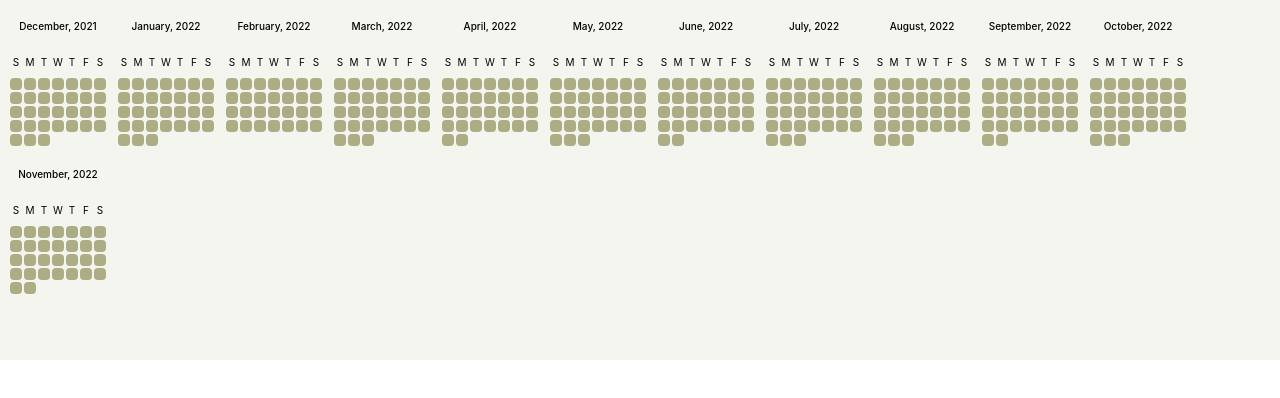
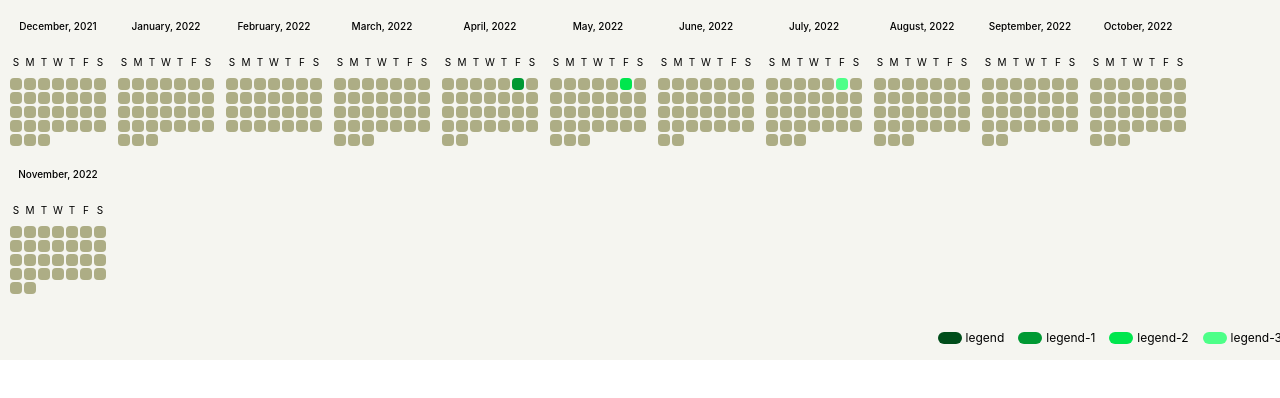
Before and after one commit to pankajkoirala/chakra-calender, a React (Create React App) app: page / in a window 1280 px wide. Shown: the top 398 px of the page. Built offline with nearby package versions, Linux system fonts and the light colour scheme.

Commit message:
fix: type error

```diff
--- a/src/App.tsx
+++ b/src/App.tsx
@@ -1,12 +1,13 @@
 
+import React from 'react';
 import './App.css';
-import Chakra_calender from './Chakra_calender';
+import Chakra_calender from './../src/Chakra_calender/index';
 
 function App() {
   return (
     <div className="App">
 {    // eslint-disable-next-line react/jsx-pascal-case
-}    <Chakra_calender values={{}} colors={['#adad85', '#004d1a', '#009933', '#00e64d', '#4dff88']} cellSpecing={2} />
+}    <Chakra_calender values={{'2022-4-6':2,'2022-5-6':3,'2022-7-6':4}} colors={['#adad85', '#004d1a', '#009933', '#00e64d', '#4dff88']} cellSpecing={2}  legend={['legend','legend-1','legend-2','legend-3']}/>
     </div>
   );
 }
--- a/src/Chakra_calender/index.tsx
+++ b/src/Chakra_calender/Chakra-calender.tsx
@@ -1,8 +1,9 @@
 import { Box, Flex, SimpleGrid, Text } from '@chakra-ui/react'
 import { Tooltip } from '@chakra-ui/react'
+import React from 'react'
 
 interface Iprops {
-  values: { [key: string]: string }
+  values: { [key: string]: number }
   colors: string[]
   cellHeight?: string
   cellWidth?: string
@@ -22,7 +23,7 @@ interface Iprops {
   legendLabelBorderRadius?: string
   legendLabelFontSize?: string
 }
-const Chakra_calender = ({
+const ChakraCalender = ({
   values,
   colors = ['#adad85', '#004d1a', '#009933', '#00e64d', '#4dff88'],
   cellHeight = '12px',
@@ -167,4 +168,4 @@ const Chakra_calender = ({
     </Flex>
   )
 }
-export default Chakra_calender
+export default ChakraCalender
--- /dev/null
+++ b/src/Chakra_calender/index.ts
@@ -0,0 +1,2 @@
+  import ChakraCalender from './Chakra-calender'
+  export default ChakraCalender
```
Also changed, not shown: package.json (+5 -4 lines), tsconfig.json (+6 -1 lines).
